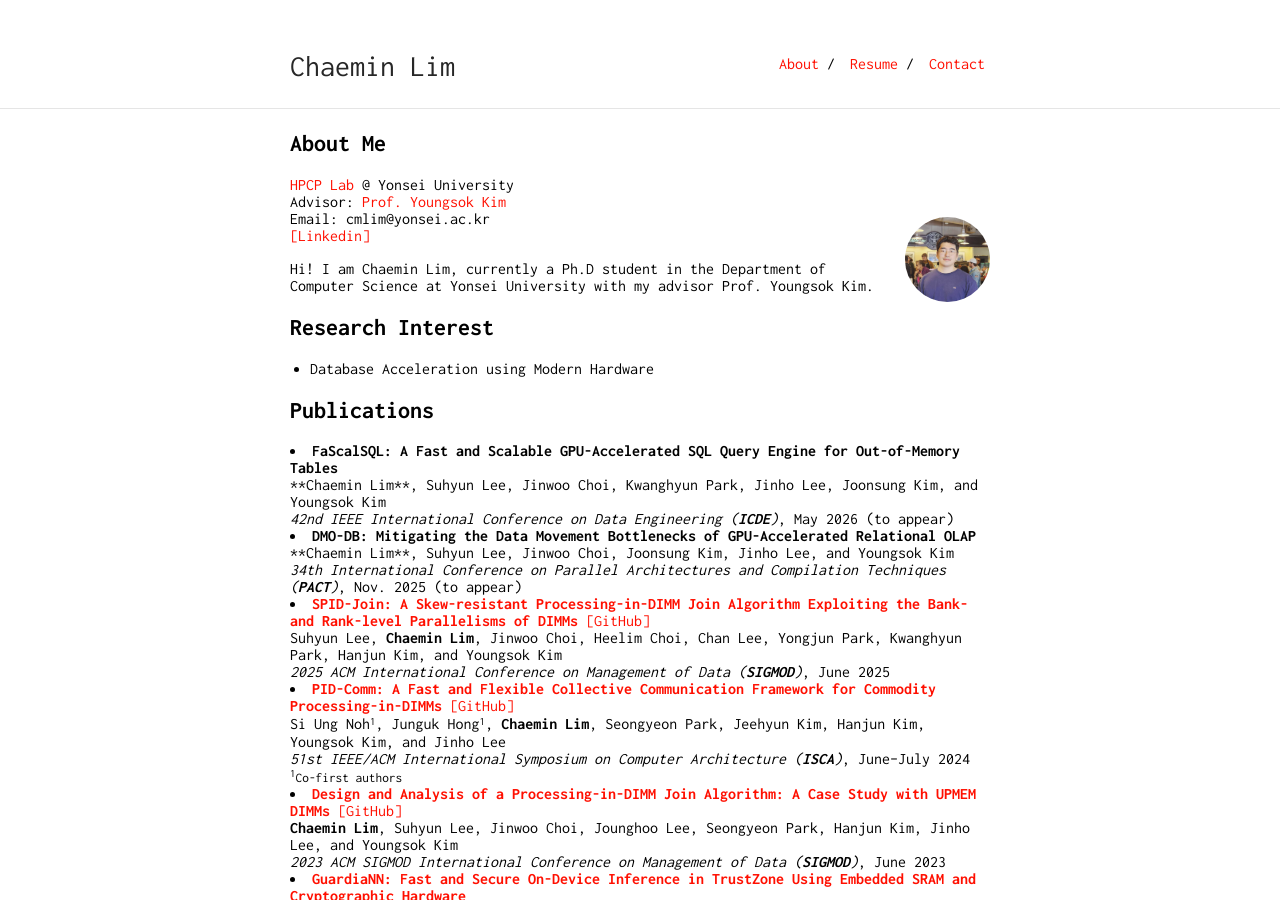
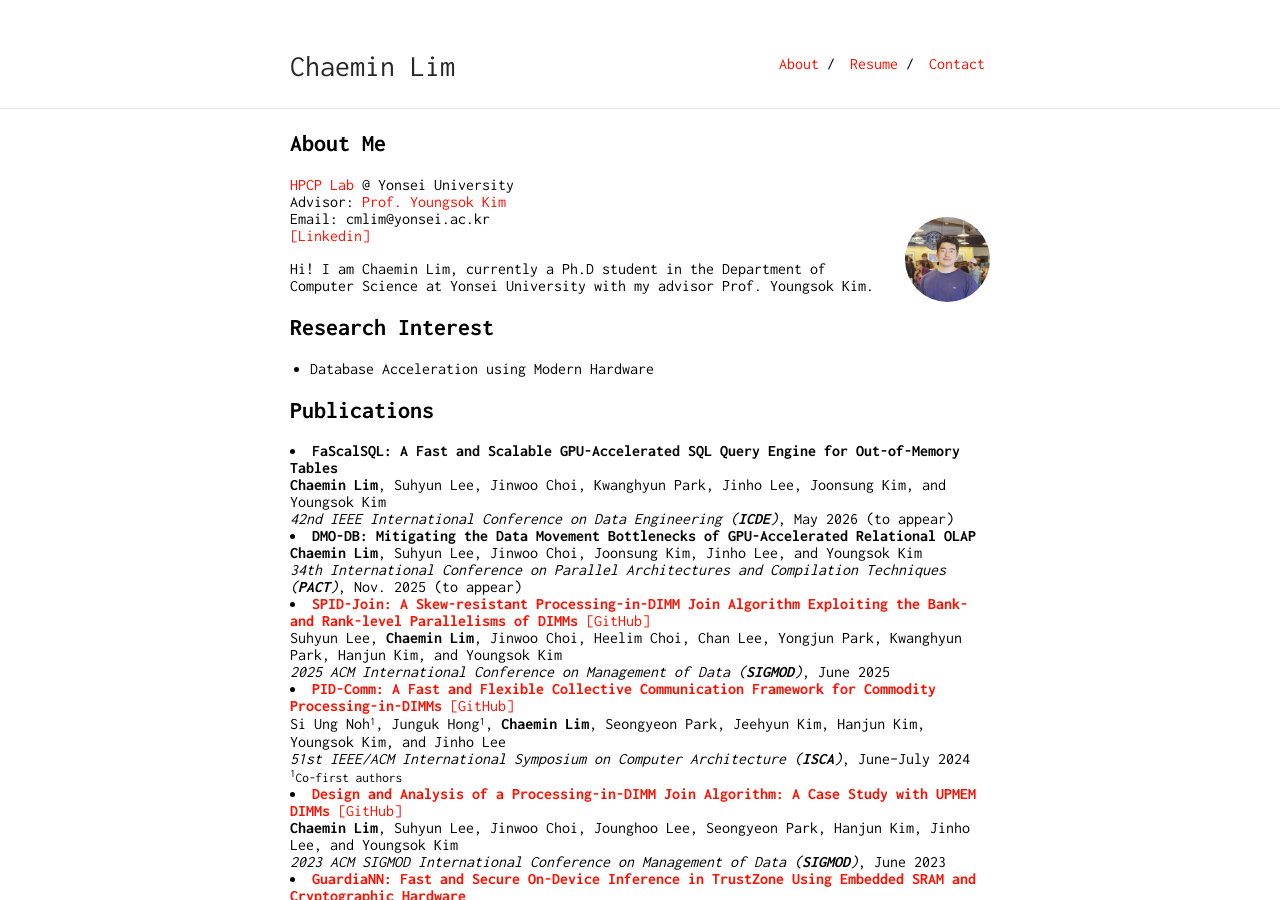
Before and after one commit to janoslim/janoslim.github.io, a Jekyll site: the page built from index.md, in a window 1280 px wide and 900 px high. Built offline with Jekyll 4.4.1, drawn with Linux system fonts in a browser that asks for light colours; our own code applies the rules of GitHub Pages for plain Markdown files.

```diff
--- a/index.md
+++ b/index.md
@@ -20,13 +20,13 @@ Hi! I am Chaemin Lim, currently a Ph.D student in the Department of Computer Sci
 
 <li>
 <b>FaScalSQL: A Fast and Scalable GPU-Accelerated SQL Query Engine for Out-of-Memory Tables</b><br>
-**Chaemin Lim**, Suhyun Lee, Jinwoo Choi, Kwanghyun Park, Jinho Lee, Joonsung Kim, and Youngsok Kim<br>
+<b>Chaemin Lim</b>, Suhyun Lee, Jinwoo Choi, Kwanghyun Park, Jinho Lee, Joonsung Kim, and Youngsok Kim<br>
 <i>42nd IEEE International Conference on Data Engineering (<b>ICDE</b>)</i>, May 2026 (to appear)<br>
 </li>
 
 <li>
  <b>DMO-DB: Mitigating the Data Movement Bottlenecks of GPU-Accelerated Relational OLAP</b><br>
-**Chaemin Lim**, Suhyun Lee, Jinwoo Choi, Joonsung Kim, Jinho Lee, and Youngsok Kim<br>
+<b>Chaemin Lim</b>, Suhyun Lee, Jinwoo Choi, Joonsung Kim, Jinho Lee, and Youngsok Kim<br>
 <i>34th International Conference on Parallel Architectures and Compilation Techniques (<b>PACT</b>)</i>, Nov. 2025 (to appear)<br>
 </li>
 
```
